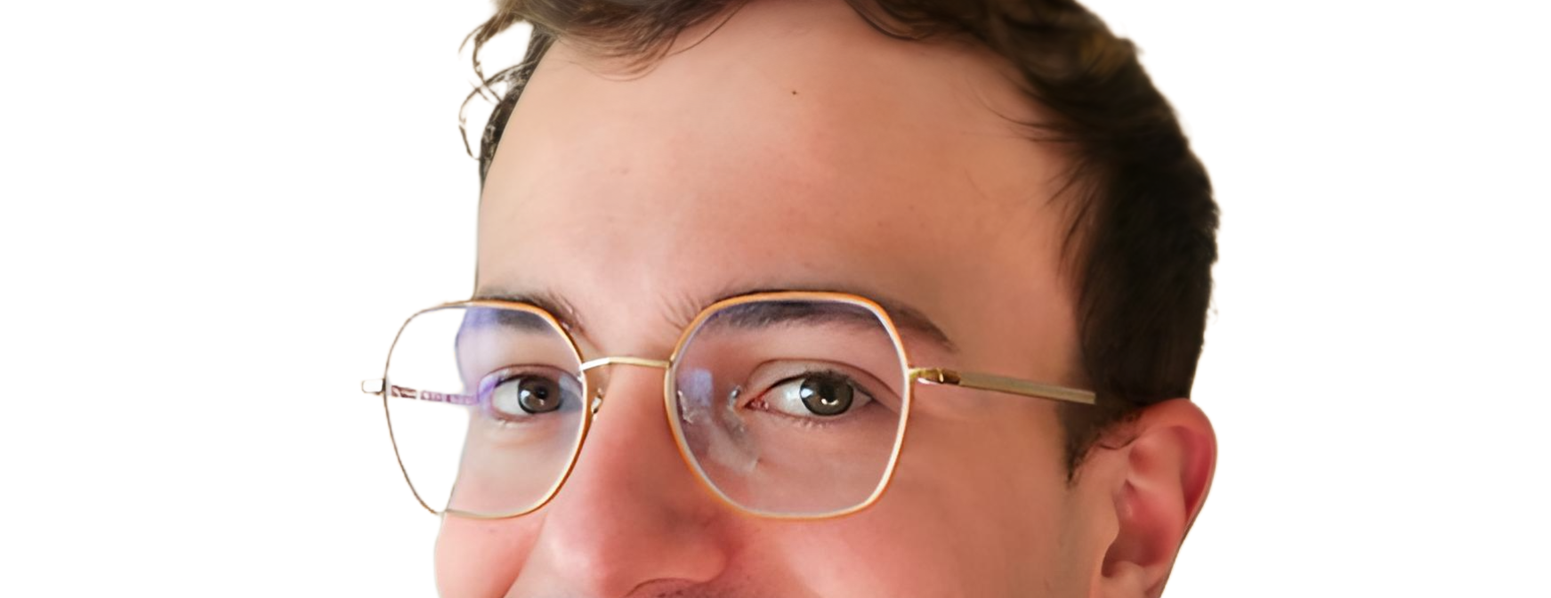
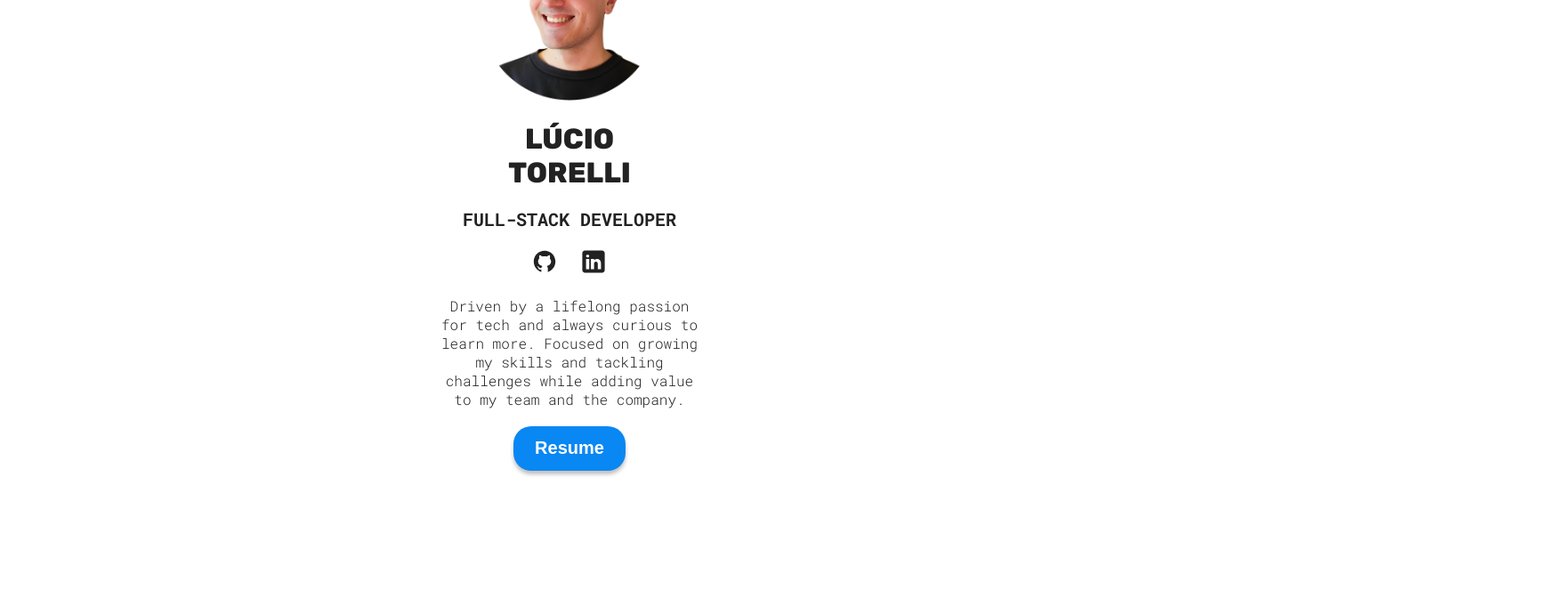
Before and after one commit to luciotorelli/lucio-torelli-resume, a React (Vite) app: page / in a window 1280 px wide. Shown: the part 180-852 px from the top of the page at 89% size, 1743 px wide, since content can reach past the window. Built offline with nearby package versions, Linux system fonts and the light colour scheme.

Commit message:
Add CSS styles for App and Hero components

```diff
--- a/src/App.css
+++ b/src/App.css
@@ -0,0 +1,70 @@
+:root {
+    --background-color: #fff;
+    --btn-color: #0987f2;
+    --btn-text-color: #fff;
+    --project-card-bg: #ffffff00;
+    --text-color: #222;
+    --form-text-color: #555;
+    --footer-text-color: #888;
+}
+
+[data-theme='dark'] {
+    --background-color: #222;
+    --btn-color: #fff;
+    --btn-text-color: #222;
+    --project-card-bg: #fff;
+    --text-color: #fff;
+    --form-text-color: #fff;
+    --footer-text-color: #bbb;
+}
+
+body {
+    background-color: var(--background-color);
+    display: flex;
+    justify-content: center;
+    margin: 0 auto 60px;
+}
+
+#root {
+    display: flex;
+    flex-direction: column;
+    gap: 60px;
+}
+
+h1, h2, h3, p {
+    color: var(--text-color);
+    margin: 0;
+    padding: 0;
+}
+
+h2, h3, p {
+    font-family: 'Roboto Mono', monospace;
+}
+
+h1,
+h2 {
+    text-transform: uppercase;
+}
+
+h2,
+h3 {
+    font-size: 20px;
+}
+
+h1 {
+    font-family: 'Rubik', sans-serif;
+    font-size: 32px;
+}
+
+p {
+    font-size: 16px;
+    font-weight: 300;
+}
+
+.sectionTitle {
+    margin-bottom: 30px;
+}
+
+.hover {
+    cursor: pointer;
+}
--- a/src/sections/Hero/HeroStyles.module.css
+++ b/src/sections/Hero/HeroStyles.module.css
@@ -0,0 +1,78 @@
+.container {
+    display: flex;
+    flex-direction: column;
+    justify-content: center;
+    align-items: center;
+    gap: 20px;
+    text-align: center;
+    height: 100dvh;
+    min-height: 500px;
+
+    .hero {
+        max-width: 200px;
+    }
+
+    span {
+        display: flex;
+        gap: 25px;
+        justify-content: center;
+
+        a {
+            margin: 0;
+
+            img {
+                width: 30px;
+            }
+        }
+    }
+
+    a {
+        width: fit-content;
+        align-self: center;
+    }
+
+    button {
+        background-color: var(--btn-color);
+        color: var(--btn-text-color);
+        border: none;
+        border-radius: 20px;
+        width: 126px;
+        height: 50px;
+        font-size: 20px;
+        font-weight: bold;
+        box-shadow: 0 4px 4px rgba(0,0,0,0.25);
+        transition: box-shadow 200ms ease-in-out, transform 200ms ease-in-out;
+    }
+
+    button:hover {
+        transform: scale(1.05);
+    }
+
+    button:active {
+        transform: translateY(2px);
+        box-shadow: 0 2px 2px rgba(0,0,0,0.25);
+    }
+}
+
+.colorModeContainer {
+    position: relative;
+}
+
+.colorMode {
+    position: absolute;
+}
+
+.colorMode:hover {
+    cursor: pointer;
+}
+
+.description {
+    max-width: 30ch;
+    align-self: center;
+}
+
+.info{
+    display: flex;
+    flex-direction: column;
+    gap: 20px;
+}
```
